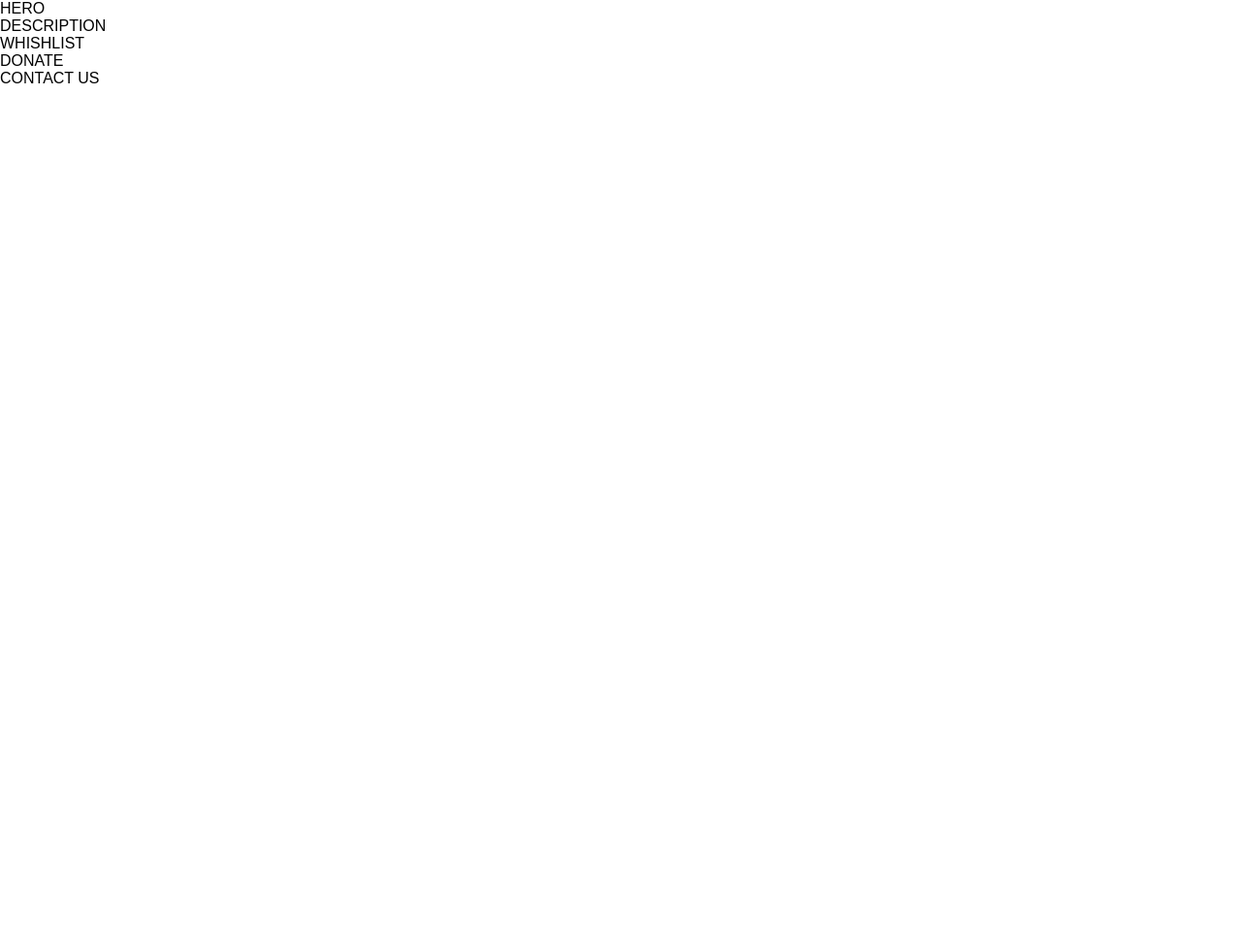
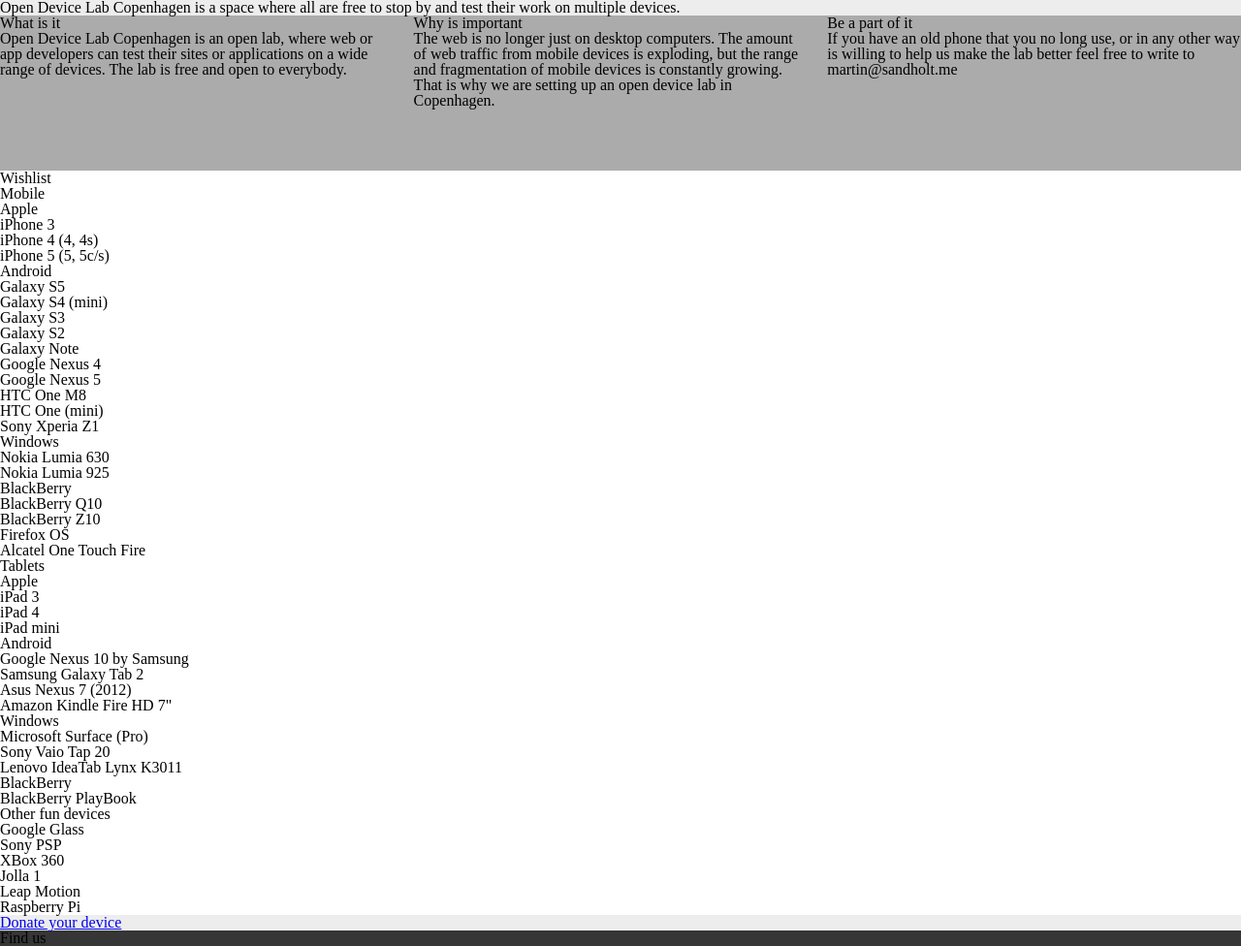
Before and after one commit to devicelabcph/devicelabcph.github.io, a plain HTML site: page index.html in a window 1280 px wide. Shown: the whole page at 97% size. Before the commit the page ends 800 px from the top, so only its background shows below. Drawn offline with Linux system fonts and the light colour scheme.

Commit message:
Setting up folder structure

```diff
--- /dev/null
+++ b/gulpfile.js
@@ -0,0 +1,36 @@
+var gulp = require('gulp');
+var sass = require('gulp-sass');
+var browserSync = require('browser-sync');
+
+var gulp = require('gulp');
+var sass = require('gulp-sass');
+var browserSync = require('browser-sync');
+
+gulp.task('sass', function () {
+    gulp.src('src/scss/main.scss')
+        .pipe(sass({includePaths: ['scss']}))
+        .pipe(gulp.dest('css'));
+});
+
+gulp.task('js', function () {
+    return gulp.src('src/js/*js')
+        .pipe(gulp.dest('/js'));
+});
+
+gulp.task('browser-sync', function() {
+    browserSync.init(["css/*.css", "js/*.js"], {
+        server: {
+            baseDir: "./"
+        }
+    });
+});
+
+gulp.task('bs-reload', function () {
+    browserSync.reload();
+});
+
+gulp.task('default', ['sass', 'js', 'browser-sync'], function () {
+    gulp.watch("src/scss/*.scss", ['sass']);
+    gulp.watch("js/*.js", ['js']);
+    gulp.watch("src/*.html", ['bs-reload']);
+});
--- a/index.html
+++ b/index.html
@@ -1,14 +1,124 @@
 <!DOCTYPE html>
 <html>
   <head>
-    <title>Copenhagen Device Lab</title>
-    <link rel="stylesheet" type="text/css" href="lib/minfwk.min.css">
+    <title>Open Device Lab | Copenhagen</title>
+    <link rel="stylesheet" href="css/main.css" type="text/css" media="screen"/>
   </head>
   <body>
-    <div class="hero">HERO</div>
-    <div class="description">DESCRIPTION</div>
-    <div class="whishlist">WHISHLIST</div>
-    <div class="donate">DONATE</div>
-    <div class="contact-us">CONTACT US</div>
+    <section class="hero">
+      <div class="wrapper">
+        <p>Open Device Lab Copenhagen is a space where all are free to stop by and test their work on multiple devices.</p>
+      </div>
+    </section>
+    <section class="description">
+      <div class="grid">
+        <div class="col-1-3">
+          <h2>What is it</h2>
+          <p>Open Device Lab Copenhagen is an open lab, where web or app developers can test their sites or applications on a wide range of devices. The lab is free and open to everybody.</p>
+        </div>
+        <div class="col-1-3">
+          <h2>Why is important</h2>
+          <p>The web is no longer just on desktop computers. The amount of web traffic from mobile devices is exploding, but the range and fragmentation of mobile devices is constantly growing. That is why we are setting up an open device lab in Copenhagen.</p>
+        </div>
+        <div class="col-1-3">
+          <h2>Be a part of it</h2>
+          <p>If you have an old phone that you no long use, or in any other way is willing to help us make the lab better feel free to write to martin@sandholt.me</p>
+        </div>
+      </div>
+    </section>
+    <section class="wishlist">
+      <h1>Wishlist</h1>
+
+      <h3>Mobile</h3>
+
+      <h4>Apple</h4>
+
+      <ul>
+        <li>iPhone 3</li>
+        <li>iPhone 4 (4, 4s)</li>
+        <li>iPhone 5 (5, 5c/s)</li>
+      </ul>
+
+      <h4>Android</h4>
+
+      <ul>
+        <li>Galaxy S5</li>
+        <li>Galaxy S4 (mini)</li>
+        <li>Galaxy S3</li>
+        <li>Galaxy S2</li>
+        <li>Galaxy Note</li>
+        <li>Google Nexus 4</li>
+        <li>Google Nexus 5</li>
+        <li>HTC One M8</li>
+        <li>HTC One (mini)</li>
+        <li>Sony Xperia Z1</li>
+      </ul>
+
+      <h4>Windows</h4>
+
+      <ul>
+        <li>Nokia Lumia 630</li>
+        <li>Nokia Lumia 925</li>
+      </ul>
+
+      <h4>BlackBerry</h4>
+
+      <ul>
+        <li>BlackBerry Q10</li>
+        <li>BlackBerry Z10</li>
+      </ul>
+
+      <h4>Firefox OS</h4>
+
+      <ul>
+        <li>Alcatel One Touch Fire</li>
+      </ul>
+
+      <h3>Tablets</h3>
+
+      <h4>Apple</h4>
+
+      <ul>
+        <li>iPad 3</li>
+        <li>iPad 4</li>
+        <li>iPad mini</li>
+      </ul>
+
+      <h4>Android</h4>
+
+      <ul>
+        <li>Google Nexus 10 by Samsung</li>
+        <li>Samsung Galaxy Tab 2</li>
+        <li>Asus Nexus 7 (2012)</li>
+        <li>Amazon Kindle Fire HD 7"</li>
+      </ul>
+
+      <h4>Windows</h4>
+
+      <ul>
+        <li>Microsoft Surface (Pro)</li>
+        <li>Sony Vaio Tap 20</li>
+        <li>Lenovo IdeaTab Lynx K3011</li>
+      </ul>
+
+      <h4>BlackBerry</h4>
+
+      <ul>
+        <li>BlackBerry PlayBook</li>
+      </ul>
+
+      <h3>Other fun devices</h3>
+
+      <ul>
+        <li>Google Glass</li>
+        <li>Sony PSP</li>
+        <li>XBox 360</li>
+        <li>Jolla 1</li>
+        <li>Leap Motion</li>
+        <li>Raspberry Pi</li>
+      </ul>
+    </section>
+    <section class="donate"><a href="#">Donate your device</a></section>
+    <section class="find-us">Find us <!-- Insert open map here --></section>
   </body>
 </html>
--- /dev/null
+++ b/src/scss/_description.scss
@@ -0,0 +1,4 @@
+.description {
+  background: #ababab;
+  height: 10rem;
+}
--- /dev/null
+++ b/src/scss/_donate.scss
@@ -0,0 +1,3 @@
+.donate {
+  background: #ededed;
+}
--- /dev/null
+++ b/src/scss/_find.scss
@@ -0,0 +1,3 @@
+.find-us {
+  background: #363636;
+}
--- /dev/null
+++ b/src/scss/_grid.scss
@@ -0,0 +1,43 @@
+$pad: 20px;
+
+.grid {
+  margin: 0 0 $pad 0;
+
+  &:after {
+    /* Or @extend clearfix */
+    content: "";
+    display: table;
+    clear: both;
+  }
+}
+
+[class*='col-'] {
+  float: left;
+  padding-right: $pad;
+  .grid &:last-of-type {
+    padding-right: 0;
+  }
+}
+.col-2-3 {
+  width: 66.66%;
+}
+.col-1-3 {
+  width: 33.33%;
+}
+.col-1-2 {
+  width: 50%;
+}
+.col-1-4 {
+  width: 25%;
+}
+.col-1-8 {
+  width: 12.5%;
+}
+
+/* Opt-in outside padding */
+.grid-pad {
+  padding: $pad 0 $pad $pad;
+  [class*='col-']:last-of-type {
+    padding-right: $pad;
+  }
+}
--- /dev/null
+++ b/src/scss/_hero.scss
@@ -0,0 +1,3 @@
+.hero {
+  background: #ededed;
+}
--- /dev/null
+++ b/src/scss/_reset.scss
@@ -0,0 +1,45 @@
+html, body, div, span, applet, object, iframe, h1, h2, h3, h4, h5, h6, p, blockquote, pre, a, abbr, acronym, address, big, cite, code, del, dfn, em, img, ins, kbd, q, s, samp, small, strike, strong, sub, sup, tt, var, b, u, i, center, dl, dt, dd, ol, ul, li, fieldset, form, label, legend, table, caption, tbody, tfoot, thead, tr, th, td, article, aside, canvas, details, embed, figure, figcaption, footer, header, hgroup, menu, nav, output, ruby, section, summary, time, mark, audio, video {
+  margin: 0;
+  padding: 0;
+  border: 0;
+  font-size: 100%;
+  font: inherit;
+  vertical-align: baseline;
+}
+
+html {
+  box-sizing: border-box;
+}
+
+*, *:before, *:after {
+  box-sizing: inherit;
+}
+
+article, aside, details, figcaption, figure, footer, header, hgroup, menu, nav, section {
+  display: block;
+}
+
+body {
+  line-height: 1;
+}
+
+ol, ul {
+  list-style: none;
+}
+
+blockquote, q {
+  quotes: none; }
+
+blockquote {
+  &:before, &:after {
+    content: '';
+    content: none; } }
+
+q {
+  &:before, &:after {
+    content: '';
+    content: none; } }
+
+table {
+  border-collapse: collapse;
+  border-spacing: 0; }
--- /dev/null
+++ b/src/scss/_wishlist.scss
@@ -0,0 +1,3 @@
+.wishlist {
+  background: #fafafa;
+}
--- /dev/null
+++ b/src/scss/main.scss
@@ -0,0 +1,10 @@
+@import "reset";
+@import "grid";
+@import "hero";
+@import "description";
+@import "donate";
+@import "find";
+
+body {
+  background: white;
+}
```
Also changed, not shown: lib/minfwk.min.css (deleted, +0 -1 lines), css/main.css (added).
